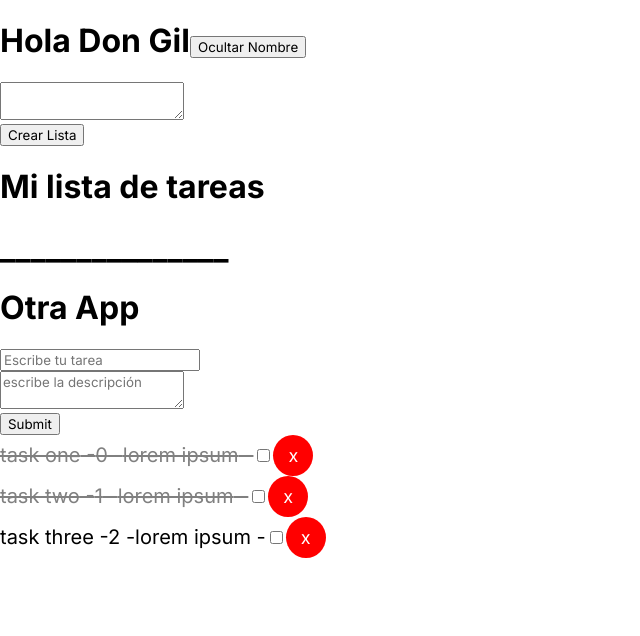
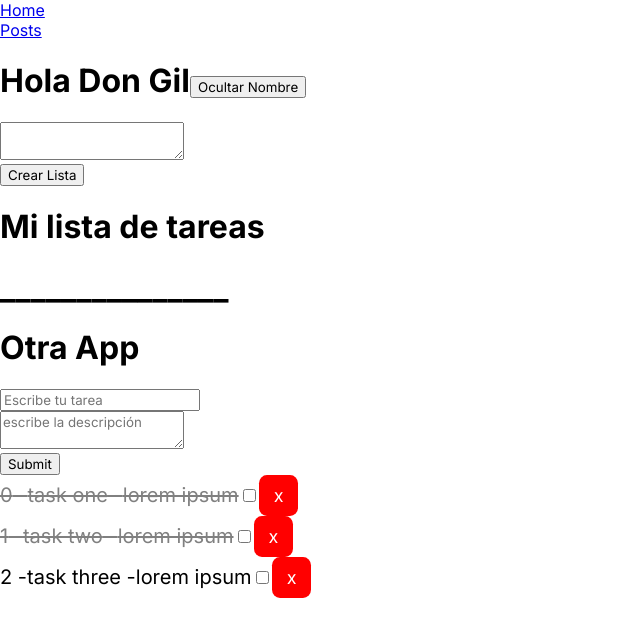
Before and after one commit to delvinf/first-app, a React (Create React App) app: page / in a window 1280 px wide. Shown: the top 636 px of the page, without its empty margins (0-640 px from the left). Built offline with nearby package versions, Linux system fonts and the light colour scheme; a web font is replaced by a local one.

Commit message:
terminado, falta diseño

```diff
--- a/package.json
+++ b/package.json
@@ -8,6 +8,7 @@
     "@testing-library/user-event": "^12.8.3",
     "react": "^17.0.1",
     "react-dom": "^17.0.1",
+    "react-router-dom": "^5.2.0",
     "react-scripts": "4.0.3",
     "web-vitals": "^1.1.0"
   },
@@ -35,5 +36,4 @@
       "last 1 safari version"
     ]
   }
-
 }
--- a/src/App.js
+++ b/src/App.js
@@ -1,11 +1,14 @@
 import React, { Component } from 'react';
 import './App.css';
 import TasksList from './sample/task.json';
+
+import { BrowserRouter as Router, Route, Link } from 'react-router-dom';
 
 //Componentes
 
 import Tasks from './components/Tasks.js';
 import TaskForm from './components/TaskForm.js';
+import Posts from './components/Posts.js';
 
 
 class App extends Component {
@@ -52,15 +55,35 @@ class App extends Component {
 
 
   render() {
-    return (
-      <div>
-        <ToDoList />
+    return (     <div>
 
+<Router>
+  <Link to="/" >Home</Link>
+  <br />
+  <Link to="/posts" >Posts</Link>
 
-        <h1>_______________</h1>
-        <h1>Otra App</h1>
-        <TaskForm addTask={this.addTask} />
-        <Tasks tasks={this.state.tasks} deleteTask={this.deleteTask} checkDone={this.checkDone} />
+<Route exact path="/" render={() => {
+return(
+<div>
+<ToDoList />
+
+<h1>_______________</h1>
+<h1>Otra App</h1>
+<TaskForm addTask={this.addTask} />
+<Tasks tasks={this.state.tasks}
+deleteTask={this.deleteTask}
+checkDone={this.checkDone} />
+
+</div>)
+}
+} >
+
+</Route>
+
+<Route path="/posts" component={Posts} />
+
+</Router>
+
 
 
 
--- /dev/null
+++ b/src/components/Posts.js
@@ -0,0 +1,31 @@
+import React, { Component } from 'react';
+class Posts extends Component {
+    state = {
+        posts: [],
+     }
+
+    async componentDidMount() {
+        const res = await fetch('https://jsonplaceholder.typicode.com/posts')
+        const data = await res.json()
+        this.setState({posts: data})
+    }
+
+    render() {
+        return (
+            <div>
+                <h1>Posts</h1>
+                {
+                    this.state.posts.map(post => {
+                       return <div key={post.id} >
+                           <h2>{post.title}</h2>
+                           <p>{post.body} </p>
+                       </div>
+                    }
+                        )
+                }
+            </div>
+        );
+    }
+}
+
+export default Posts;
--- a/src/components/Task.css
+++ b/src/components/Task.css
@@ -0,0 +1,10 @@
+.btnDelete {
+    font-size:18px;
+    color: white;
+    background-color: red;
+    border-radius: 20%;
+    padding: 10px 15px;
+    border:none;
+
+    cursor: pointer
+}
--- a/src/components/Task.js
+++ b/src/components/Task.js
@@ -21,12 +21,12 @@ class Task extends Component {
 
         return (
             <div style={this.StyleCompleted()} >
+            {this.props.task.id} -
             {this.props.task.title} -
-            {this.props.task.id} -
-            {this.props.task.description} -
+            {this.props.task.description}
             {this.props.task.done}
             <input type="checkbox" onChange={this.props.checkDone.bind(this, this.props.task.id)} />
-            <button style={btnDelete} onClick={this.props.deleteTask.bind(this, this.props.task.id)} >
+            <button className="btnDelete"  onClick={this.props.deleteTask.bind(this, this.props.task.id)} >
                 x
             </button>
 
@@ -41,15 +41,4 @@ Task.propTypes = {
     task: PropTypes.object.isRequired,
 }
 
-const btnDelete = {
-    fontSize: '18px',
-    color: 'white',
-    backgroundColor: 'red',
-    borderRadius: '50%',
-    padding: '10px 15px',
-    border:'none',
-
-    cursor: 'pointer'
-}
-
 export default Task;
```
Also changed, not shown: 1 other file (tests, documents, lock files or other folders).
